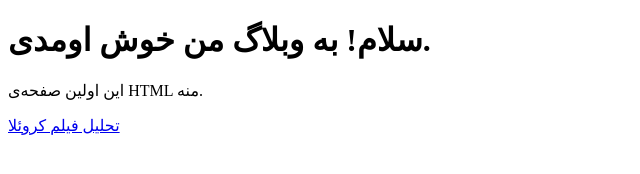
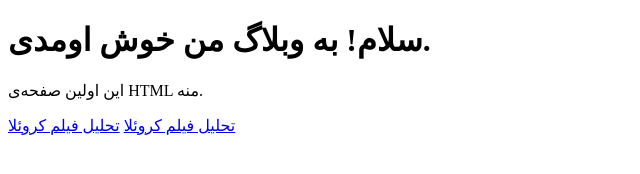
Before and after one commit to sanazhomework/my-blog, a plain HTML site: page index.html in a window 1280 px wide. Shown: the whole page, without its empty margins (0-640 px from the left). Drawn offline with Linux system fonts and the light colour scheme.

Commit message:
index.html

```diff
--- a/index.html
+++ b/index.html
@@ -16,6 +16,7 @@
 <body>
   <h1>سلام! به وبلاگ من خوش اومدی.</h1>
   <p>این اولین صفحه‌ی HTML منه.</p>
+  <a href="cruella.html">تحلیل فیلم کروئلا</a>
 </body>
 </html>
 <a href="cruella.html">تحلیل فیلم کروئلا</a>
```
